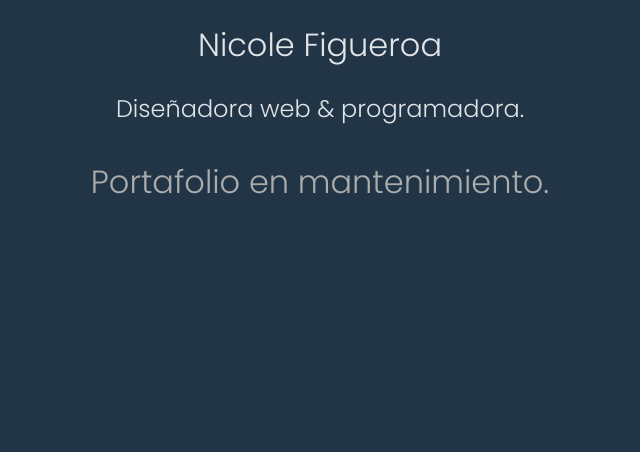
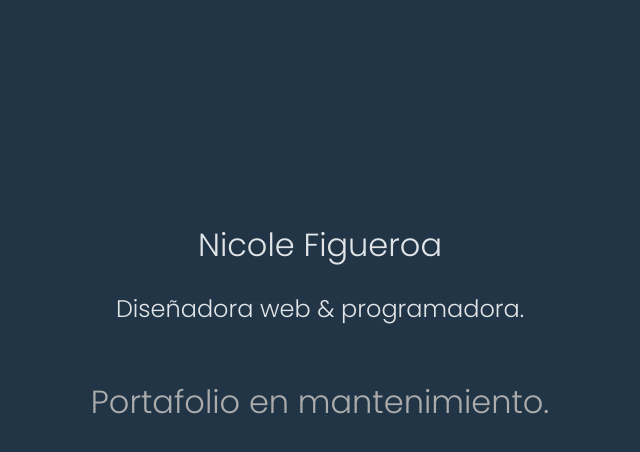
Before and after one commit to Linmake/Portfolio, a React (Vite) app: page / in a window 1280 px wide. Shown: the top 452 px of the page, without its empty margins (320-960 px from the left). Built offline with nearby package versions, Linux system fonts and the light colour scheme.

Commit message:
styles app

```diff
--- a/src/App.css
+++ b/src/App.css
@@ -5,3 +5,12 @@
   user-select: text;
   cursor: text;
 }
+
+.container {
+  width: 95%;
+  height: 50%;
+  display: flex;
+  flex-direction: column;
+  margin: 15% auto;
+  padding: 0.5rem;
+}
```
